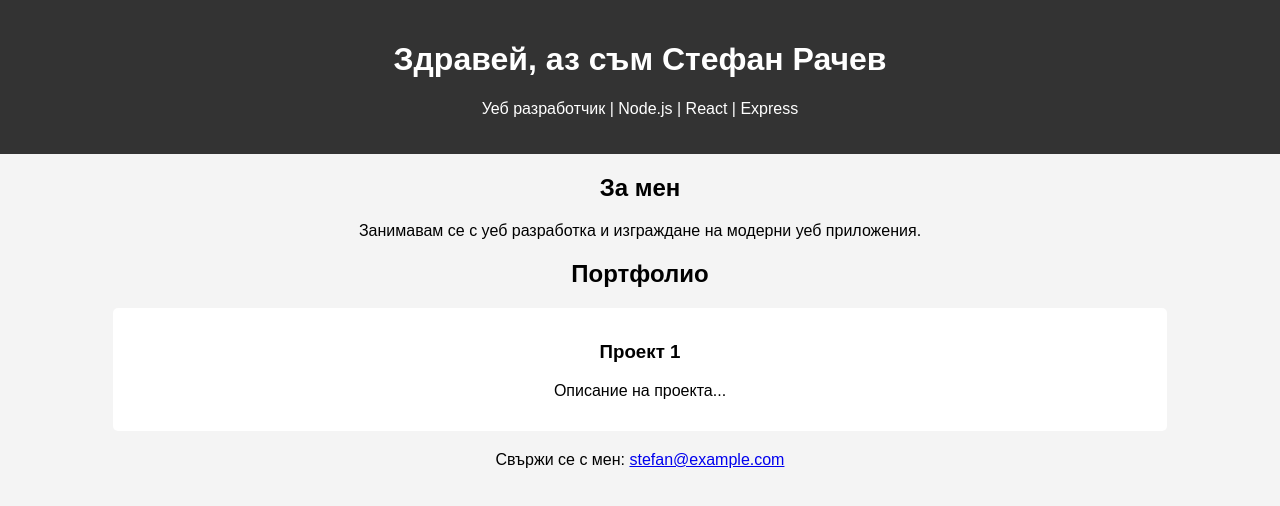
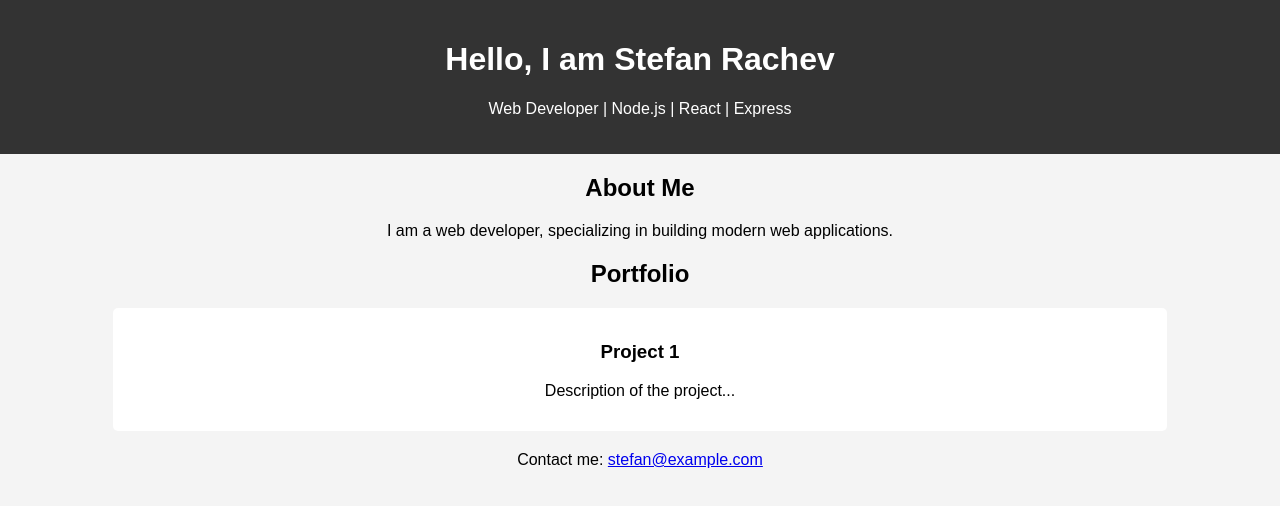
Before and after one commit to stefanRachev/stefanrachev.github.io, a plain HTML site: page index.html in a window 1280 px wide. Drawn offline with Linux system fonts and the light colour scheme.

Commit message:
change in English

```diff
--- a/index.html
+++ b/index.html
@@ -1,29 +1,59 @@
 <!DOCTYPE html>
-<html lang="bg">
+<html lang="en">
   <head>
-    <meta charset="UTF-8">
-    <meta name="viewport" content="width=device-width, initial-scale=1.0">
-    <title>Stefan Rachev | Личен сайт</title>
-    <link rel="stylesheet" href="styles.css">
+    <meta charset="UTF-8" />
+    <meta name="viewport" content="width=device-width, initial-scale=1.0" />
+    <meta
+      name="description"
+      content="Personal portfolio of Stefan Rachev - Developer"
+    />
+    <meta name="keywords" content="web development, portfolio, Stefan Rachev" />
+    <meta name="author" content="Stefan Rachev" />
+
+    <meta property="og:title" content="Stefan Rachev | Personal Website" />
+    <meta
+      property="og:description"
+      content="Personal portfolio of Stefan Rachev - Developer"
+    />
+    <meta property="og:image" content="link_to_image.jpg" />
+    <meta property="og:url" content="https://stefanrachev.github.io" />
+
+    <meta name="twitter:card" content="summary_large_image" />
+    <meta name="twitter:title" content="Stefan Rachev | Personal Website" />
+    <meta
+      name="twitter:description"
+      content="Personal portfolio of Stefan Rachev - Developer"
+    />
+    <meta name="twitter:image" content="link_to_image.jpg" />
+
+    <link rel="icon" href="favicon.ico" type="image/x-icon" />
+
+    <title>Stefan Rachev | Personal Website</title>
+    <link rel="stylesheet" href="styles.css" />
   </head>
   <body>
     <header>
-        <h1>Здравей, аз съм Стефан Рачев</h1>
-        <p>Уеб разработчик | Node.js | React | Express</p>
+      <h1>Hello, I am Stefan Rachev</h1>
+      <p>Web Developer | Node.js | React | Express</p>
     </header>
     <section id="about">
-        <h2>За мен</h2>
-        <p>Занимавам се с уеб разработка и изграждане на модерни уеб приложения.</p>
+      <h2>About Me</h2>
+      <p>
+        I am a web developer, specializing in building modern web applications.
+      </p>
     </section>
     <section id="portfolio">
-        <h2>Портфолио</h2>
+      <h2>Portfolio</h2>
       <div class="project">
-            <h3>Проект 1</h3>
-            <p>Описание на проекта...</p>
+        <h3>Project 1</h3>
+        <p>Description of the project...</p>
       </div>
     </section>
     <footer>
-        <p>Свържи се с мен: <a href="mailto:stefan@example.com">stefan@example.com</a></p>
+      <p>
+        Contact me:
+        <a href="mailto:stefan@example.com">stefan@example.com</a>
+      </p>
     </footer>
   </body>
 </html>
```
Lines whose indentation alone changed are shown as unchanged.
